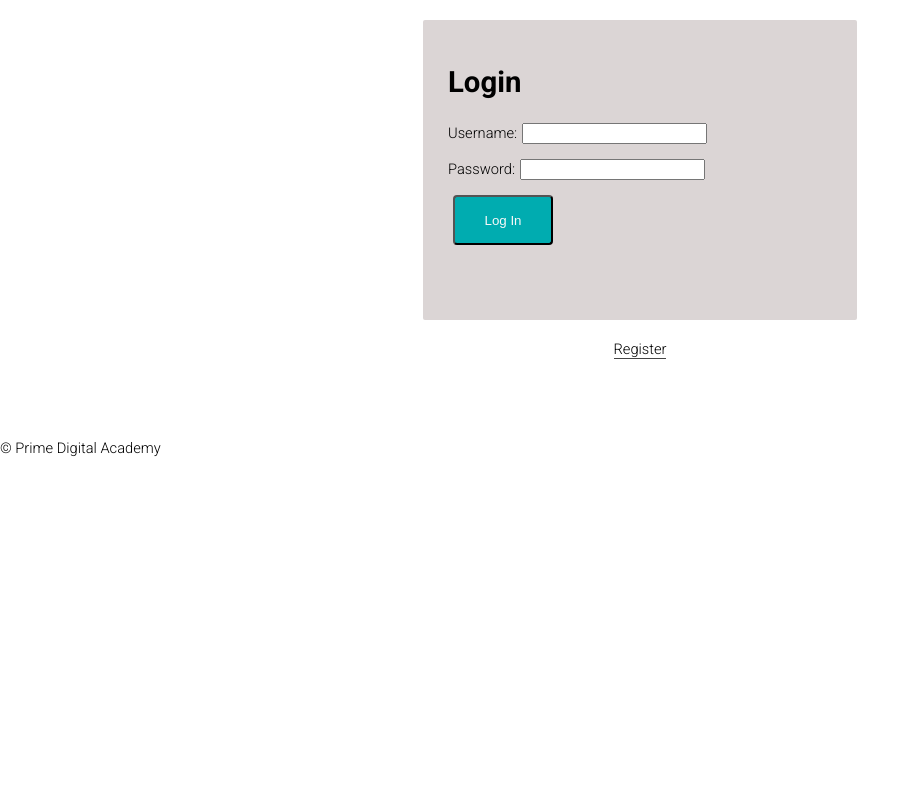
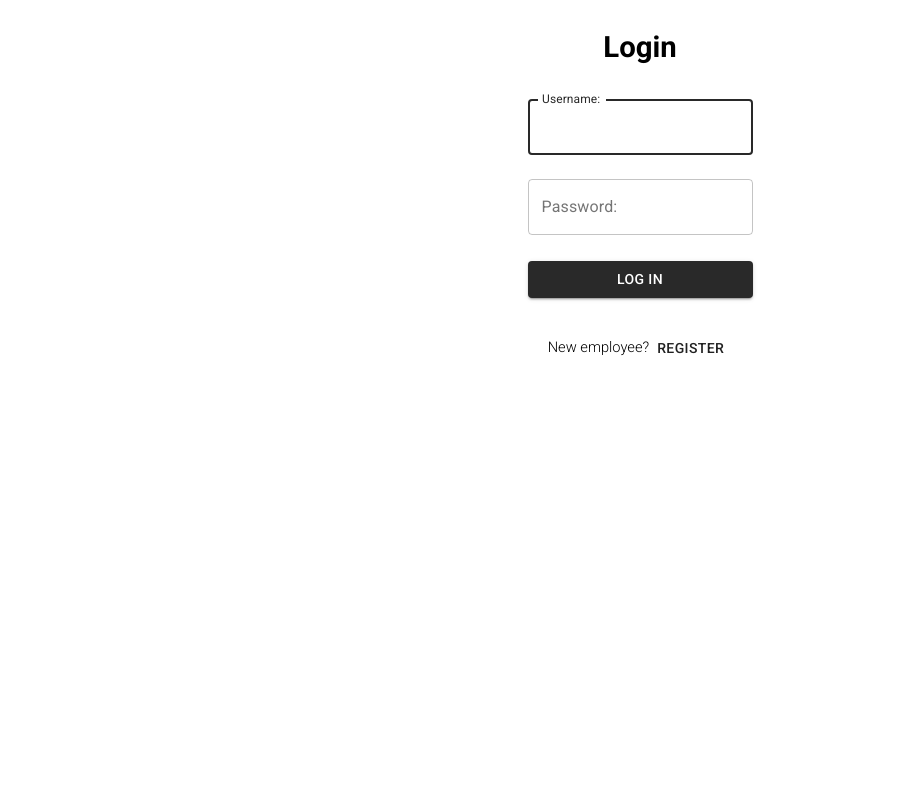
Before and after one commit to mjlynch2/solo-project-linehub, a React (Create React App) app: page /#/admin/orders in a window 1280 px wide. Before the commit this address led to /#/admin/orders. Shown: the top 800 px of the page, without its empty margins (0-920 px from the left). Built offline with nearby package versions, Linux system fonts and the light colour scheme; no server answers.

Commit message:
Improve styling and UX of login page

```diff
--- a/src/components/App/App.css
+++ b/src/components/App/App.css
@@ -18,18 +18,19 @@ body {
     margin: 50px;
 }
 
-form {
-    background-color: #dbd5d5;
-    width: 30%;
-    height: 250px;
-    margin: 20px auto;
-    padding: 25px;
-    border-radius: 2px;
-}
-
 input {
     margin: 5px;
     margin-bottom: 10px;
+}
+
+.loginDiv {
+    text-align: center;
+    height: 75vmax;
+    padding: 10px;
+}
+
+.loginInputs {
+    width: 225px;
 }
 
 .log-in, .log-out, .register {
--- a/src/components/Footer/Footer.css
+++ b/src/components/Footer/Footer.css
@@ -1,3 +1,4 @@
 footer {
     margin-top: 80px;
+    margin-left: 10px;
 }
--- a/src/components/LoginPage/LoginPage.js
+++ b/src/components/LoginPage/LoginPage.js
@@ -1,5 +1,6 @@
 import React, { Component } from 'react';
 import { connect } from 'react-redux';
+import { TextField, Button } from '@material-ui/core';
 
 class LoginPage extends Component {
   state = {
@@ -31,7 +32,7 @@ class LoginPage extends Component {
 
   render() {
     return (
-      <div>
+      <div className="loginDiv">
         {this.props.errors.loginMessage && (
           <h2
             className="alert"
@@ -43,45 +44,54 @@ class LoginPage extends Component {
         <form onSubmit={this.login}>
           <h1>Login</h1>
           <div>
-            <label htmlFor="username">
-              Username:
-              <input
+            <TextField
+              label="Username:"
+              className="loginInputs"
               type="text"
+              autoFocus
               name="username"
+              variant="outlined"
+              margin="normal"
               value={this.state.username}
               onChange={this.handleInputChangeFor('username')}
               />
-            </label>
           </div>
           <div>
-            <label htmlFor="password">
-              Password:
-              <input
+              <TextField
+                label="Password:"
+                className="loginInputs"
                 type="password"
                 name="password"
+                variant="outlined"
+                margin="normal"
                 value={this.state.password}
                 onChange={this.handleInputChangeFor('password')}
               />
-            </label>
           </div>
+          <br/>
           <div>
-            <input
-              className="log-in"
+            <Button
+              variant="contained"
+              className="loginInputs"
+              color="primary"
               type="submit"
-              name="submit"
-              value="Log In"
-            />
+            >
+                Log In
+              </Button>
           </div>
         </form>
-        <center>
-          <button
+        <div>
+          <br/>
+          <p>New employee?
+            <Button
+              variant="text"
               type="button"
-            className="link-button"
               onClick={() => {this.props.dispatch({type: 'SET_TO_REGISTER_MODE'})}}
             >
               Register
-          </button>
-        </center>
+            </Button>
+          </p>
+        </div>
       </div>
     );
   }
```
Lines whose indentation alone changed are shown as unchanged.
